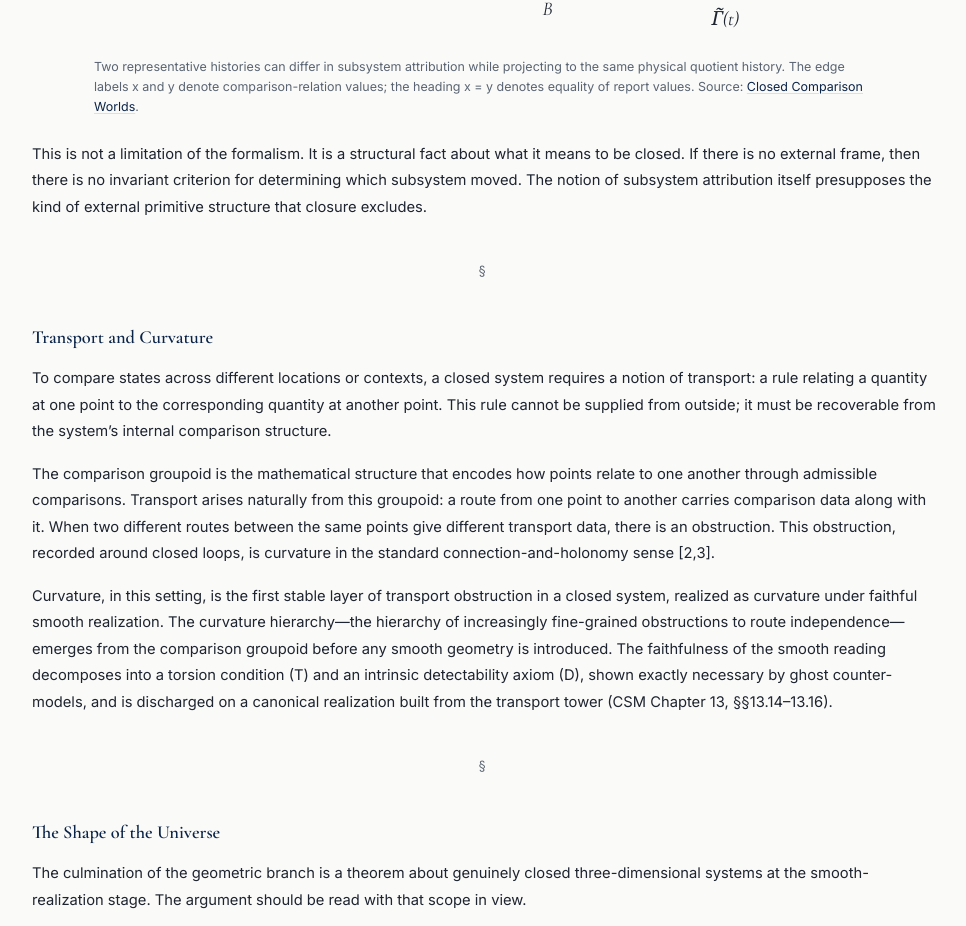
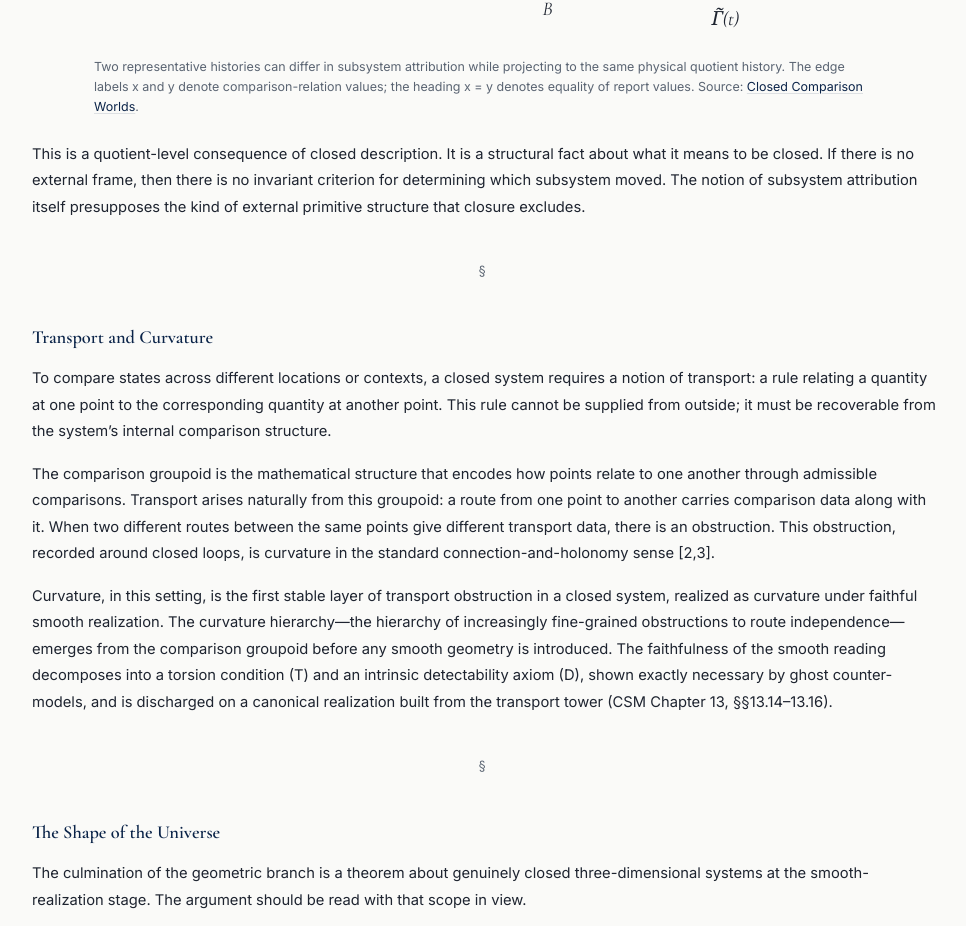
Before and after one commit to CKW25/closure-research-initiative, a website: page overview/index.html in a window 1280 px wide. Shown: the part 2836-3762 px from the top of the page, without its empty margins (156-1122 px from the left). Drawn offline with nearby package versions, Linux system fonts and the light colour scheme.

Commit message:
Neutralize overview quotient statement

```diff
--- a/overview/index.html
+++ b/overview/index.html
@@ -690,7 +690,7 @@ footer span { min-width: 0; }
     <figcaption id="overview-twin-loops-caption">Two representative histories can differ in subsystem attribution while projecting to the same physical quotient history. The edge labels x and y denote comparison-relation values; the heading x = y denotes equality of report values. Source: <a href="/ccw/">Closed Comparison Worlds</a>.</figcaption>
   </figure>
 
-  <p>This is not a limitation of the formalism. It is a structural fact about what it means to be closed. If there is no external frame, then there is no invariant criterion for determining which subsystem moved. The notion of subsystem attribution itself presupposes the kind of external primitive structure that closure excludes.</p>
+  <p>This is a quotient-level consequence of closed description. It is a structural fact about what it means to be closed. If there is no external frame, then there is no invariant criterion for determining which subsystem moved. The notion of subsystem attribution itself presupposes the kind of external primitive structure that closure excludes.</p>
 
   <div class="section-divider">&sect;</div>
 
```
